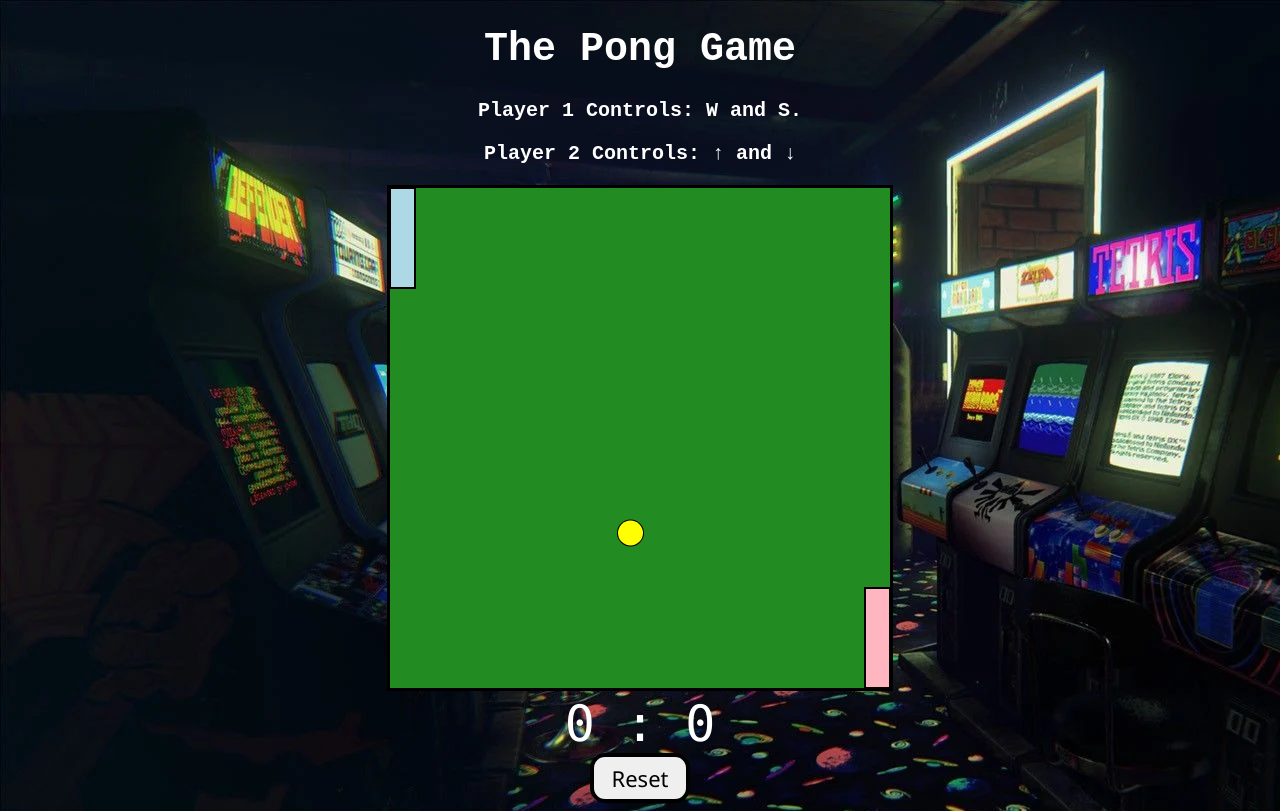
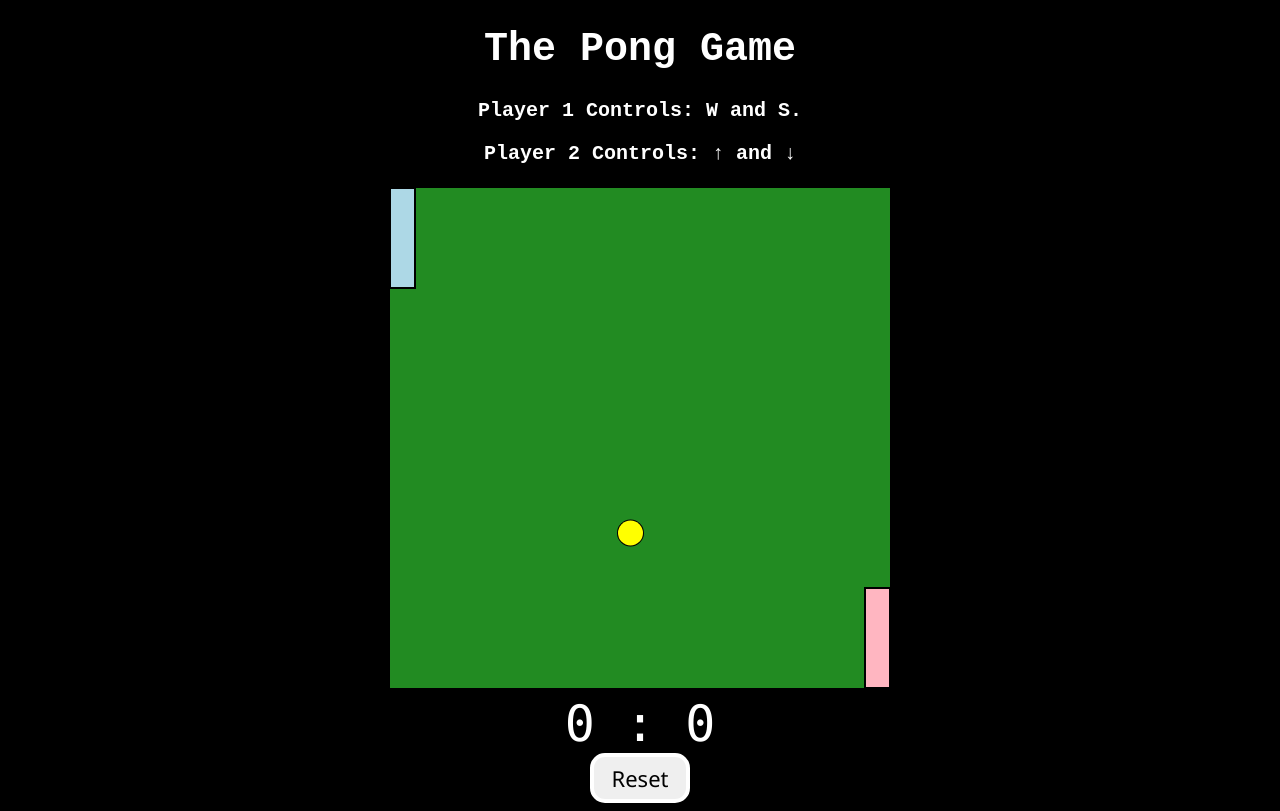
Before and after one commit to Loumartins/the-pong-game, a plain HTML site: page index.html in a window 1280 px wide. Drawn offline with Linux system fonts and the light colour scheme.

Commit message:
alteração de borda do resetBtn e mudança no background do body

```diff
--- a/style.css
+++ b/style.css
@@ -1,13 +1,12 @@
+body {
+  background-color: black;
+}
+
 #title {
   text-align: center;
   font-family: "Courier New", Courier, monospace;
   font-size: 40px;
   color: white;
-}
-body {
-  background-image: url(./4872245.webp);
-  background-repeat: no-repeat;
-  background-size: auto;
 }
 
 #player1Controls,
@@ -34,7 +33,7 @@ body {
   font-size: 22px;
   width: 100px;
   height: 50px;
-  border: 4px solid;
+  border: 4px solid white;
   border-radius: 15px;
   cursor: pointer;
 }
```
